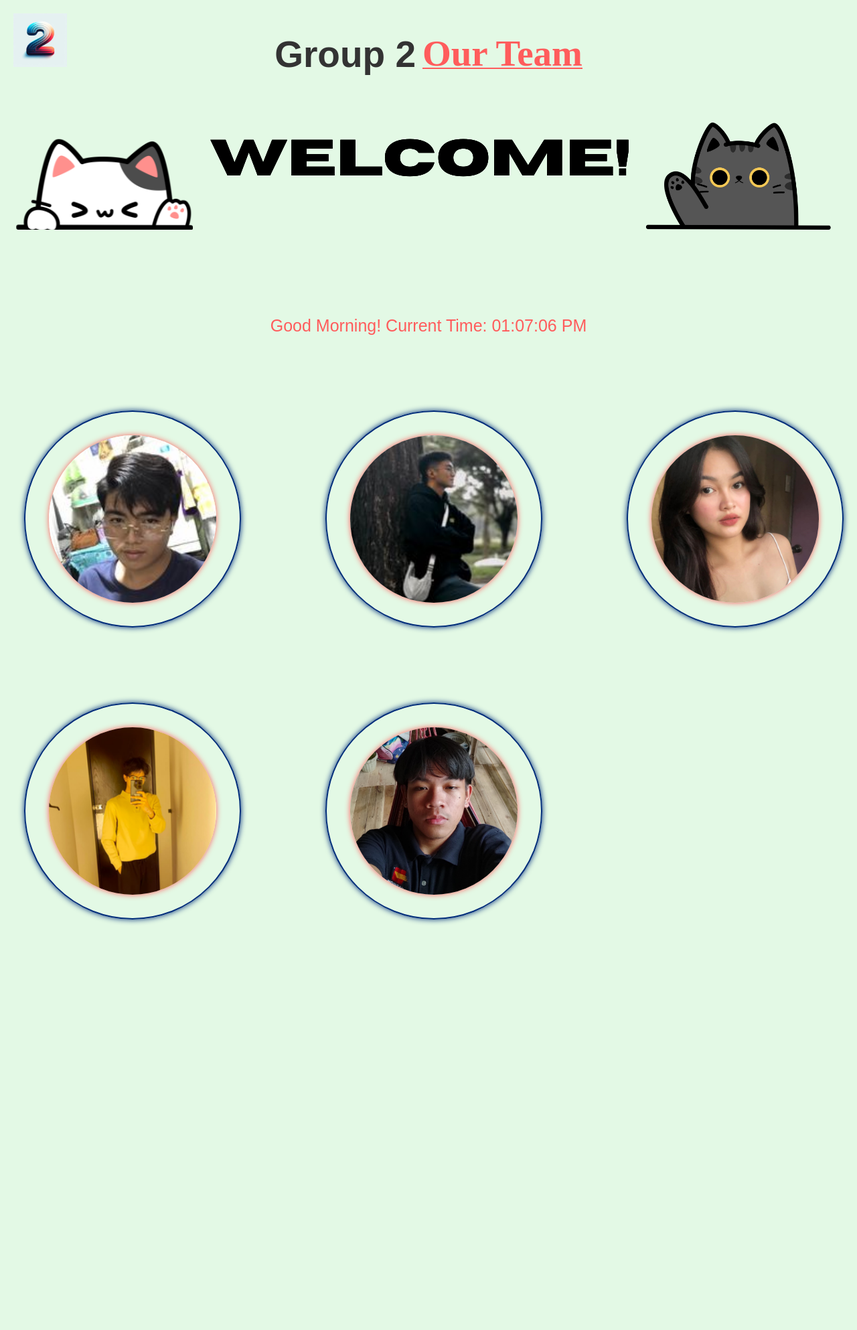
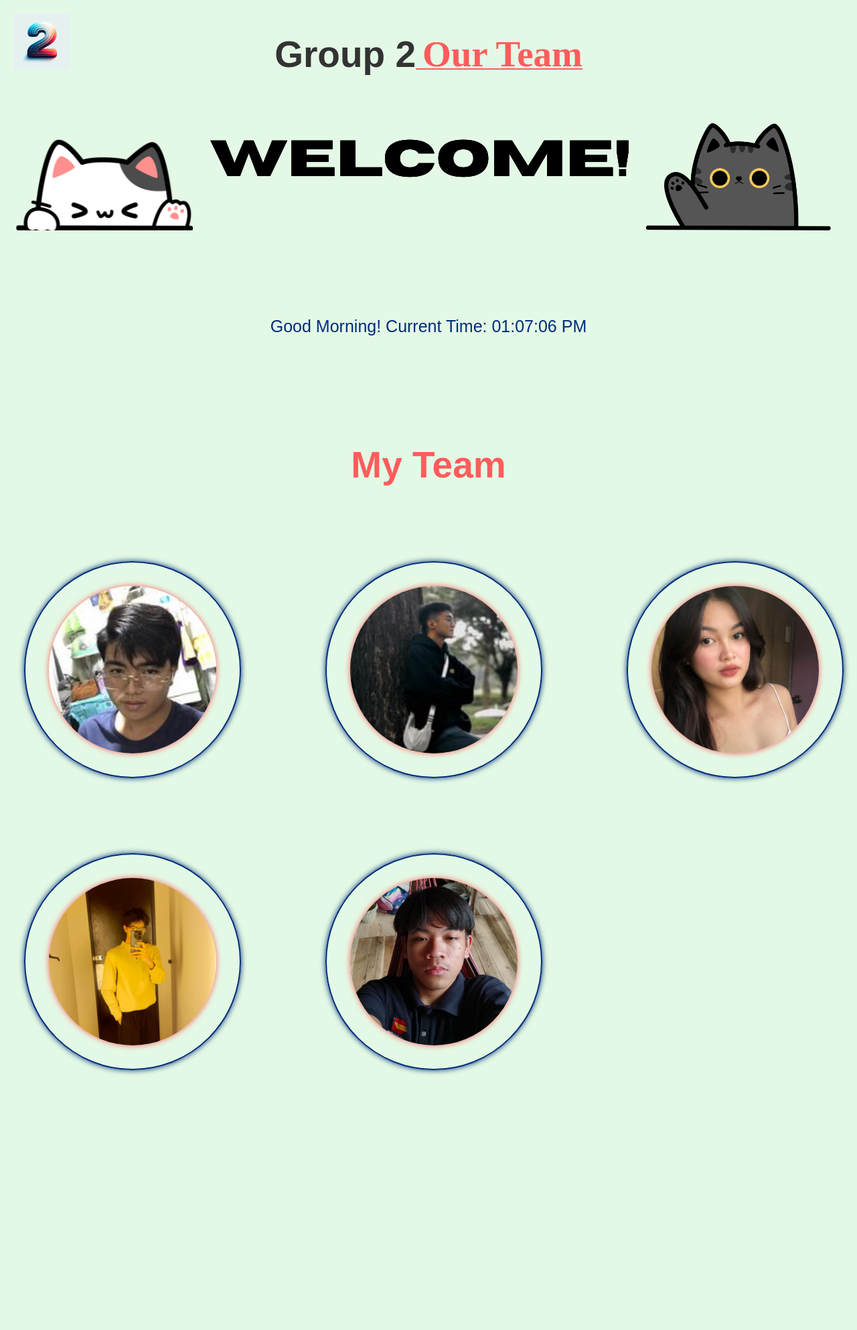
Before and after one commit to 0rcino/grp2_orcino_ex1.htm, a PHP site: page /grp2.php in a window 1280 px wide. Shown: the whole page at 67% size. Before the commit the page ends 1380 px from the top, so only its background shows below. Run offline with PHP 8.4, Linux system fonts and the light colour scheme; data that the repository does not hold is empty; some libraries are stand-ins or nearby versions.

Commit message:
new add href in our team

```diff
--- a/grp2.css
+++ b/grp2.css
@@ -30,13 +30,13 @@ body {
 }
 
 .logo {
-    width: 80px;
+    width: 85px;
     height: auto;
 }
 
 .team {
     width: 100%;
-    height: 180vh;
+    height: 230vh;
     margin: 3rem auto 3rem auto;
     padding-bottom: 50px;
 }
@@ -84,8 +84,7 @@ body {
     color: #002c7a;
 }
 
-.team h1,
-h2 {
+.team h1 {
     display: flex;
     align-items: center;
     justify-content: center;
@@ -98,8 +97,12 @@ h2 {
     color: #ff5c5c;
     margin-left: 10px;
     font-family: mv boli;
+    cursor: pointer;
+    text-decoration: none;
 }
-
+a {
+    text-decoration: none;
+}
 .team h1 span::after {
     content: '';
     width: 100%;
@@ -118,7 +121,7 @@ h2 {
     justify-content: center;
     margin-top: 7rem;
     display: grid;
-    grid-template-columns: repeat(auto-fit, minmax(250px, 2fr));
+    grid-template-columns: repeat(auto-fit, minmax(240px, 2fr));
     gap: 7rem;
 }
 
@@ -149,7 +152,7 @@ h2 {
     object-position: center;
     cursor: pointer;
     box-shadow: 0 0 8px #ff5c5c;
-    z-index: 2;
+    z-index: 1;
     transition: 0.4s;
     border-radius: 50%;
 }
@@ -274,8 +277,8 @@ h2 {
     display: none;
     position: fixed;
     bottom: 30px;
-    right: 30px;
-    z-index: 99;
+    right: 20px;
+    z-index: 101;
     border: none;
     outline: none;
     background-color: #002c7a;
@@ -299,5 +302,5 @@ h2 {
     text-align: center;
     font-size: 25px;
     margin-top: 5em;
-    color: #ff5c5c;
+    color: #002c7a;
 }
--- a/grp2.php
+++ b/grp2.php
@@ -76,6 +76,7 @@ $teamMembers = [
         'linkedin' => 'https://www.linkedin.com/in/lester-planda%C3%B1o-6b86bb322?trk=contact-info',
         'coursera' => 'https://www.coursera.org/user/fba21b844e5e2a0e91abcb31449b73f1'
     ],
+
 ];
 ?>
 <!DOCTYPE html>
@@ -95,7 +96,8 @@ $teamMembers = [
     </div>
     <!--Team-->
     <div class="team" id="Team">
-        <h1>Group 2 <span> Our Team </span></h1>
+    <h1>Group 2 <a href="#teams"><span>Our Team</span></a></h1>
+
         <div class="slideshow-container">
             <div class="slide">
                 <img src="Assets/slideshow1.png">
@@ -117,7 +119,9 @@ $teamMembers = [
             <p id="realTime"><?php echo $greeting; ?>! Current Time: <?php echo $currentTime; ?></p>
         </div>
         <!--Team Container-->
-        <div class="team_box">
+          <h1 style="margin-top: 10rem; color: #ff5c5c;" id="teams">My Team</h1>
+
+        <div class="team_box" >
             <?php foreach ($teamMembers as $member): ?>
             <div class="profile">
                 <img src="<?php echo $member['image']; ?>">
```
